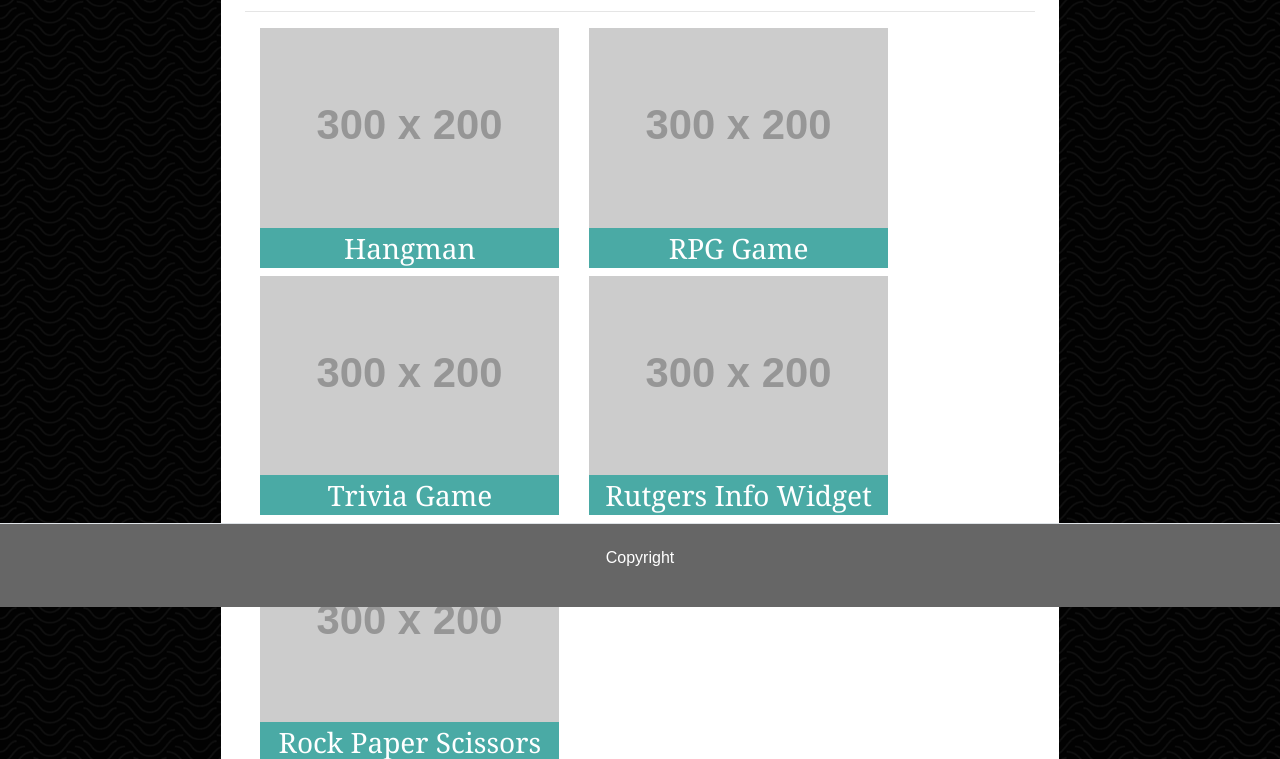
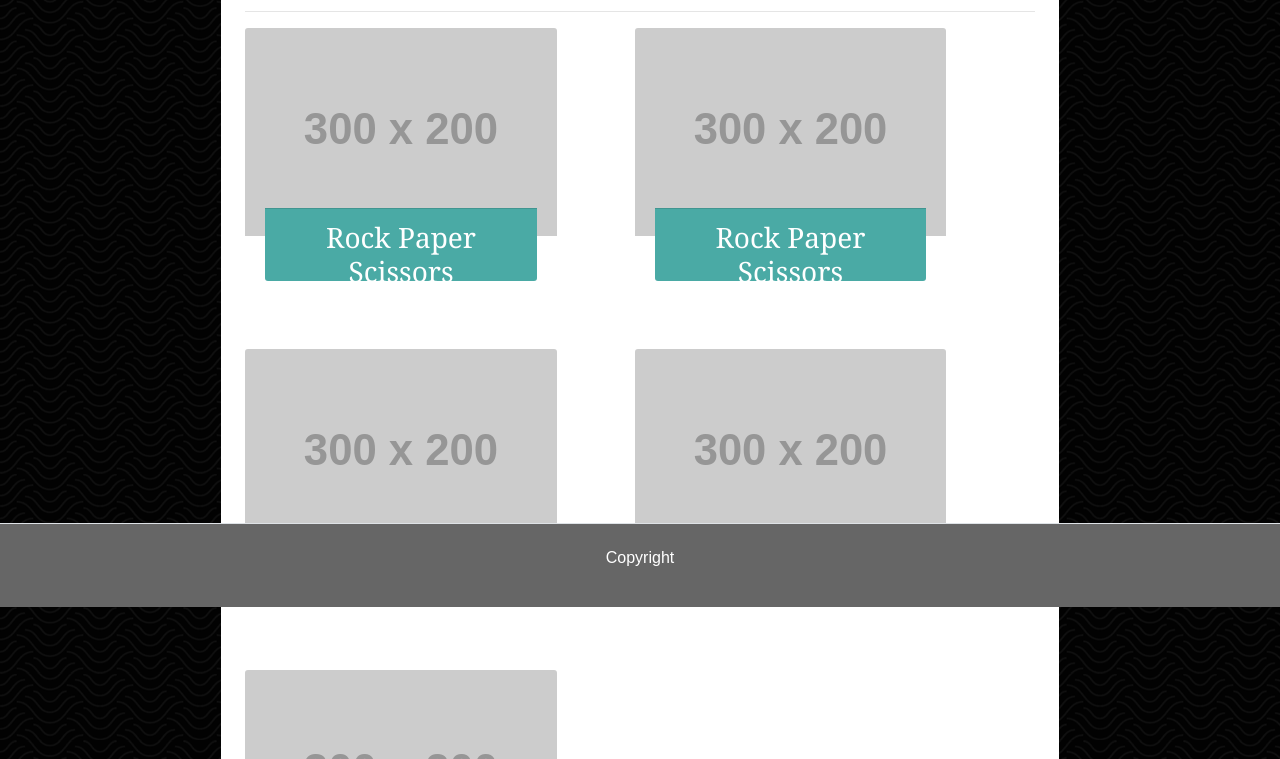
Before and after one commit to fxtzhou/bootstrap-portfolio, a plain HTML site: page portfolio.html in a window 1280 px wide. Shown: the part 193-952 px from the top of the page. Drawn offline with nearby package versions, Linux system fonts and the light colour scheme; placeholder pictures from the web are drawn by us.

Commit message:
changed portfolio boxes to use bootstrap card layout

```diff
--- a/assets/css/style.css
+++ b/assets/css/style.css
@@ -54,9 +54,12 @@ h1{
 h3{
     font-family: 'Georgia', Times, 'Times New Roman', serif;
     color: white;
-    background-color: #4aaaa5;
     height: 40px;
     width: 100%;
+}
+
+.card-footer{
+    background-color: #4aaaa5;
 }
 
 /*
--- a/portfolio.html
+++ b/portfolio.html
@@ -48,51 +48,66 @@
         <div class="row">
 
             <div class="col-md-1 col-lg-1 col-xl-2"></div>
+
             <div class="col mx-2 bg-white mt-3 mb-5 p-4">
-
                 <h1>Portfolio</h1>
                 <hr>
-                <div class="container">
+
+
                 <div class="row">
-                        <div class="col-xs-1 col-md-5 col-lg-5">
-                            <img src="https://via.placeholder.com/300x200" alt="img" class="img-fluid">
-                            <h3 class="h3 text-center pt-1">Hangman</h3>
+                    <div class="card border-0 rounded-0 col-xs-1 col-md-5 col-lg-5 mr-5 mb-5">
+                        <img class="card-img-top img-fluid" src="https://via.placeholder.com/300x200" alt="Card image">
+                        <div class="card-img-overlay mt-n5 position-relative">
+                            <div class="card-footer text-center">
+                                <h3>Rock Paper Scissors</h3>
+                            </div>
+                        </div>
                     </div>
 
-
-
-                        <div class="col-xs-1 col-md-5 col-lg-5">
-                            <img src="https://via.placeholder.com/300x200" alt="img" class="img-fluid">
-                            <h3 class="h3 text-center pt-1">RPG Game</h3>
+                    <div class="card border-0 rounded-0 col-xs-1 col-md-5 col-lg-5 mr-5 mb-5">
+                        <img class="card-img-top img-fluid" src="https://via.placeholder.com/300x200" alt="Card image">
+                        <div class="card-img-overlay mt-n5 position-relative">
+                            <div class="card-footer text-center">
+                                <h3>Rock Paper Scissors</h3>
+                            </div>
+                        </div>
                     </div>
 
-
-                        <div class="col-xs-1 col-md-5 col-lg-5">
-                            <img src="https://via.placeholder.com/300x200" alt="img" class="img-fluid">
-                        <h3 class="h3 text-center pt-1">Trivia Game</h3></div>
-
-
-
-                        <div class="col-xs-1 col-md-5 col-lg-5">
-                            <img src="https://via.placeholder.com/300x200" alt="img" class="img-fluid">
-                            <h3 class="h3 text-center pt-1">Rutgers Info Widget</h3>
+                    <div class="card border-0 rounded-0 col-xs-1 col-md-5 col-lg-5 mr-5 mb-5">
+                        <img class="card-img-top img-fluid" src="https://via.placeholder.com/300x200" alt="Card image">
+                        <div class="card-img-overlay mt-n5 position-relative">
+                            <div class="card-footer text-center">
+                                <h3>Rock Paper Scissors</h3>
+                            </div>
+                        </div>
                     </div>
 
-
-                        <div class="col-xs-1 col-md-5 col-lg-5">
-                                <img src="https://via.placeholder.com/300x200" alt="img" class="img-fluid">
-                            <h3 class="h3 text-center pt-1">Rock Paper Scissors</h3>
-
+                    <div class="card border-0 rounded-0 col-xs-1 col-md-5 col-lg-5 mr-5 mb-5">
+                        <img class="card-img-top img-fluid" src="https://via.placeholder.com/300x200" alt="Card image">
+                        <div class="card-img-overlay mt-n5 position-relative">
+                            <div class="card-footer text-center">
+                                <h3>Rock Paper Scissors</h3>
+                            </div>
+                        </div>
                     </div>
 
+                    <div class="card border-0 rounded-0 col-xs-1 col-md-5 col-lg-5 mr-5 mb-5">
+                        <img class="card-img-top img-fluid" src="https://via.placeholder.com/300x200" alt="Card image">
+                        <div class="card-img-overlay mt-n5 position-relative">
+                            <div class="card-footer text-center">
+                                <h3>Rock Paper Scissors</h3>
                             </div>
                         </div>
                     </div>
 
 
-            <div class="col-md-1 col-lg-4 col-xl-2"></div>
+                </div>
             </div>
 
+
+            <div class="col-sm-1 col-md-1 col-lg-4 col-xl-2"></div>
+        </div>
+    </div>
 
 
     <footer class="footer mt-auto py-3 border-top fixed-bottom">
```
Lines whose indentation alone changed are shown as unchanged.
